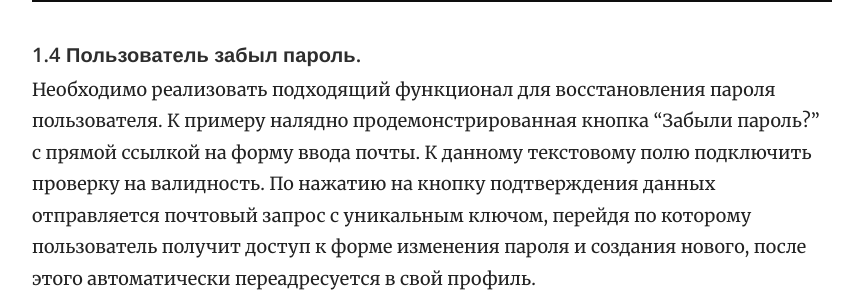
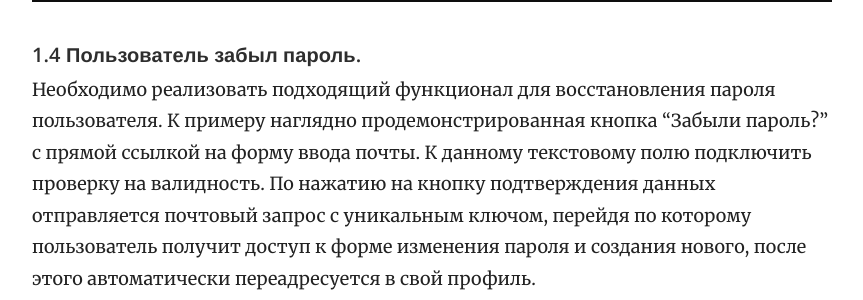
Before and after one commit to StaffMonitoring/StaffMonitoring.github.io, a Jekyll site: the page built from _docs/Scenario/registration.md, in a window 1280 px wide and 900 px high, scrolled down 5540 px. Shown: the part 182-482 px from the top of the window, without its empty margins (358-1221 px from the left). Built offline with Jekyll 4.4.1, drawn with Linux system fonts in a browser that asks for light colours; some of the changed text lies outside the part shown.

```diff
--- a/_docs/Scenario/registration.md
+++ b/_docs/Scenario/registration.md
@@ -62,22 +62,21 @@ published: true
 
 <h5>1.4 Пользователь забыл пароль.</h5>
 
-Необходимо реализовать подходящий функционал для восстановления пароля пользователя. К примеру налядно продемонстрированная кнопка "Забыли пароль?" с прямой ссылкой на форму ввода почты. К данному текстовому полю подключить проверку на валидность. По нажатию на кнопку подтверждения данных отправляется почтовый запрос с уникальным ключом, перейдя по которому пользователь получит доступ к форме изменения пароля и создания нового, после этого автоматически переадресуется в свой профиль. <br>
+Необходимо реализовать подходящий функционал для восстановления пароля пользователя. К примеру наглядно продемонстрированная кнопка "Забыли пароль?" с прямой ссылкой на форму ввода почты. К данному текстовому полю подключить проверку на валидность. По нажатию на кнопку подтверждения данных отправляется почтовый запрос с уникальным ключом, перейдя по которому пользователь получит доступ к форме изменения пароля и создания нового, после этого автоматически переадресуется в свой профиль. <br>
 
 Подробная схема восстановления пароля указана ниже:<br>
 
 <img src="/images/registration-scenario/forgot-pass.jpg" width="100%" height="auto"> <br>
 
-Так же ниже продемонстрированная общая форма регистрации и авторизации пользователя.<br>
+Так же ниже продемонстрированна общая форма регистрации и авторизации пользователя.<br>
 
 <img src="/images/registration-scenario/main.jpg" width="100%" height="auto">
 <br>
 <h5>Документы для скачивания</h5>
-<br>
 
 
 <p><a href="/images/registration-scenario/hand-input.jpg" download>Схема 1. Регистрация(ручной ввод)</a>
 <p><a href="/images/registration-scenario/social-service.jpg" download>Схема 2. Регистрация(сторонние сервисы)</a>
-<p><a href="/images/registration-scenario/log-in.jpg" download>Схема 3. Положтельный сценарий входа в систему</a>
+<p><a href="/images/registration-scenario/log-in.jpg" download>Схема 3. Положительный сценарий входа в систему</a>
 <p><a href="/images/registration-scenario/forgot-pass.jpg" download>Схема 4. Восстановление пароля</a>
 <p><a href="/images/registration-scenario/main.jpg" download>Схема 4. Общая схема</a>
```
Also changed, not shown: other parts of _docs/Scenario/registration.md (+3 -3 lines), _docs/Research/StepOne.md (+6 -8 lines).
